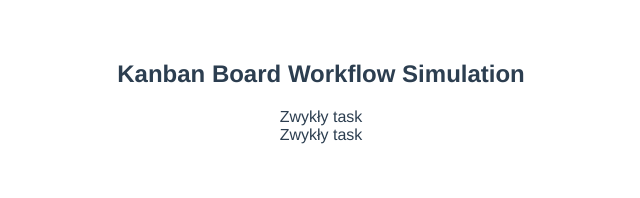
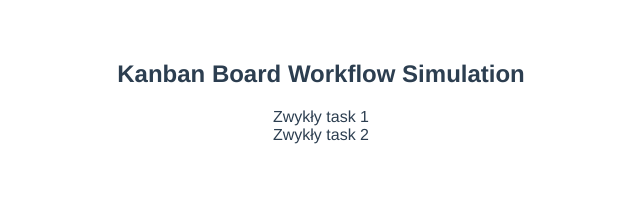
Before and after one commit to zakrzewskib/KanbanWorkflowSimulation, a Vue app: page / in a window 1280 px wide. Shown: the top 198 px of the page, without its empty margins (319-959 px from the left). Built offline with nearby package versions, Linux system fonts and the light colour scheme.

Commit message:
Experimenting with drag and drop

```diff
--- a/src/App.vue
+++ b/src/App.vue
@@ -28,8 +28,8 @@ export default {
     return {
       title: "Kanban Board Workflow Simulation",
       tasks: [
-        { id: Math.random(), name: "Zwykły task" },
-        { id: Math.random(), name: "Zwykły task" },
+        { id: Math.random(), name: "Zwykły task 1" },
+        { id: Math.random(), name: "Zwykły task 2" },
       ],
     };
   },
--- a/src/components/Column.vue
+++ b/src/components/Column.vue
@@ -1,10 +1,6 @@
 <template>
-  <div
-    :id="id"
-    class="column"
-    @dragover.prevent
-    @drop.prevent="drop">
-    <slot />
+  <div :id="id" class="column" @dragover.prevent @drop.prevent="drop">
+    <slot /> <!-- You can put the content inside and use it as a tag -->
   </div>
 </template>
 
@@ -20,4 +16,33 @@ export default {
     },
   },
 };
+
+// document.addEventListener("dragenter", function(event) {
+//   // highlight potential drop target when the draggable element enters it
+//   if (event.target.className == "column") {
+//     event.target.style.background = "grey";
+//   }
+
+// }, false);
+
+
+// document.addEventListener(
+//   "dragleave",
+//   function (event) {
+//     if (event.target.className == "column") {
+//       event.target.style.background = "";
+//     }
+//   },
+//   false
+// );
+
+// document.addEventListener("drop", function(event) {
+//   event.preventDefault();
+//   if (event.target.className == "column") {
+//     event.target.style.background = "";
+//   }
+
+// }, false);
+
+
 </script>
--- a/src/components/Task.vue
+++ b/src/components/Task.vue
@@ -19,6 +19,7 @@ export default {
     dragStart: (e) => {
       const target = e.target;
       e.dataTransfer.setData("task_id", target.id);
+      // target.style.opacity = .5;
     },
   },
 };
```
